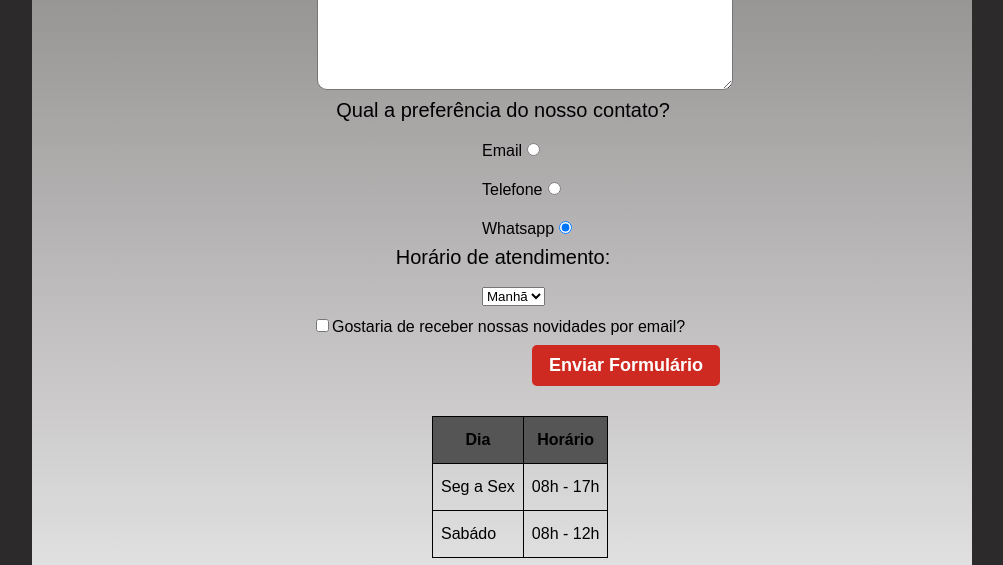
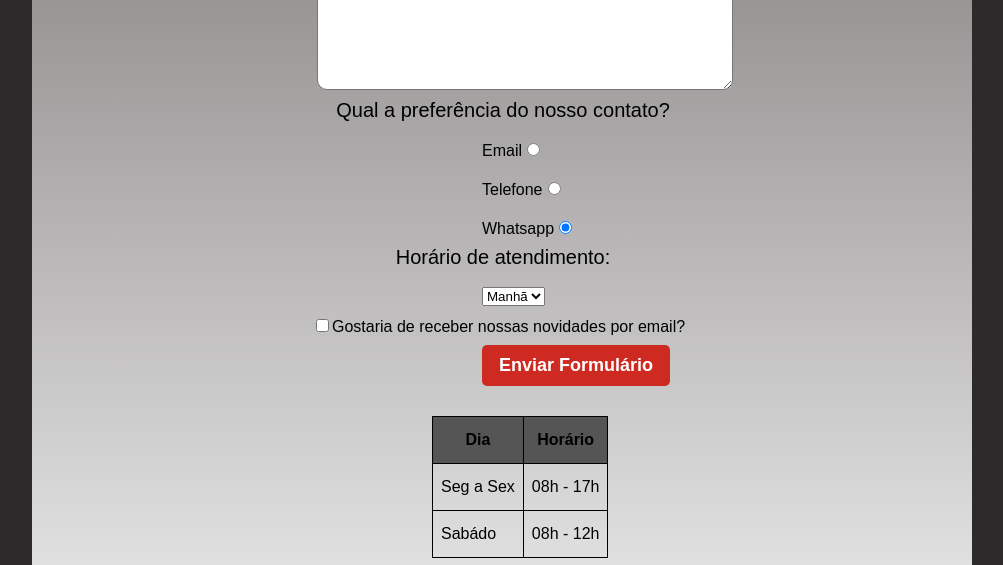
Before and after one commit to joelap1992/SiteJr, a plain HTML site: page contato.html in a window 1280 px wide. Shown: the part 662-1227 px from the top of the page, without its empty margins (138-1141 px from the left). Drawn offline with Linux system fonts and the light colour scheme.

Commit message:
Update style.css
Enviar2

```diff
--- a/style.css
+++ b/style.css
@@ -178,7 +178,7 @@ footer{
     border-radius: 5px;
     transition: 1s all;
     cursor: pointer;
-    margin: 10px auto 10px 500px ;
+    margin: 10px auto 10px 450px ;
 
 }
 
```
